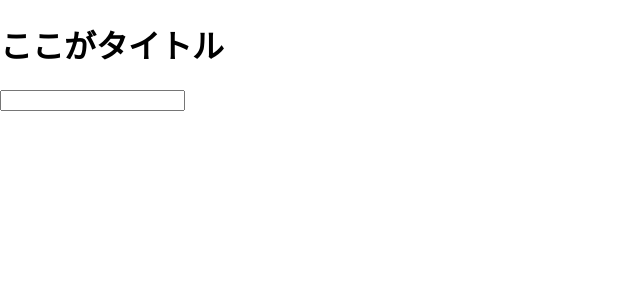
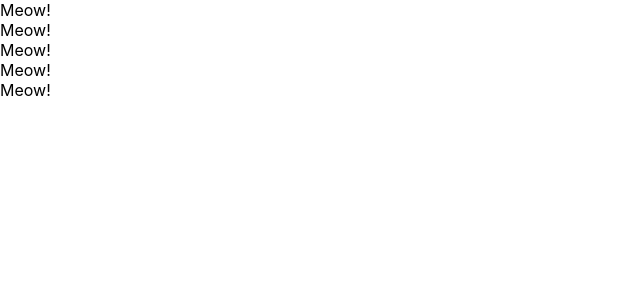
Before and after one commit to nousi/udemy-react-1, a React (Create React App) app: page / in a window 1280 px wide. Shown: the top 300 px of the page, without its empty margins (0-640 px from the left). Built offline with nearby package versions, Linux system fonts and the light colour scheme.

Commit message:
composeの学習

```diff
--- a/src/App.js
+++ b/src/App.js
@@ -1,13 +1,27 @@
 import React from 'react';
-import './App.css';
 
-function App() {
-  return (
+// class App extends Conponent {
+//   return (
+//     <div>
+//       <h1 className="foo">ここがタイトル</h1>
+//       <input type="text" onClick={() => {console.log("OK  ")}} />
+//     </div>
+//   );
+// }
+
+const App = () => {
+  return(
     <div>
-      <h1 className="foo">ここがタイトル</h1>
-      <input type="text" onClick={() => {console.log("OK  ")}} />
+      <Cat />
+      <Cat />
+      <Cat />
+      <Cat />
+      <Cat />
     </div>
-  );
+  )
 }
 
+const Cat = () => {
+  return <div>Meow!</div>
+}
 export default App;
```
